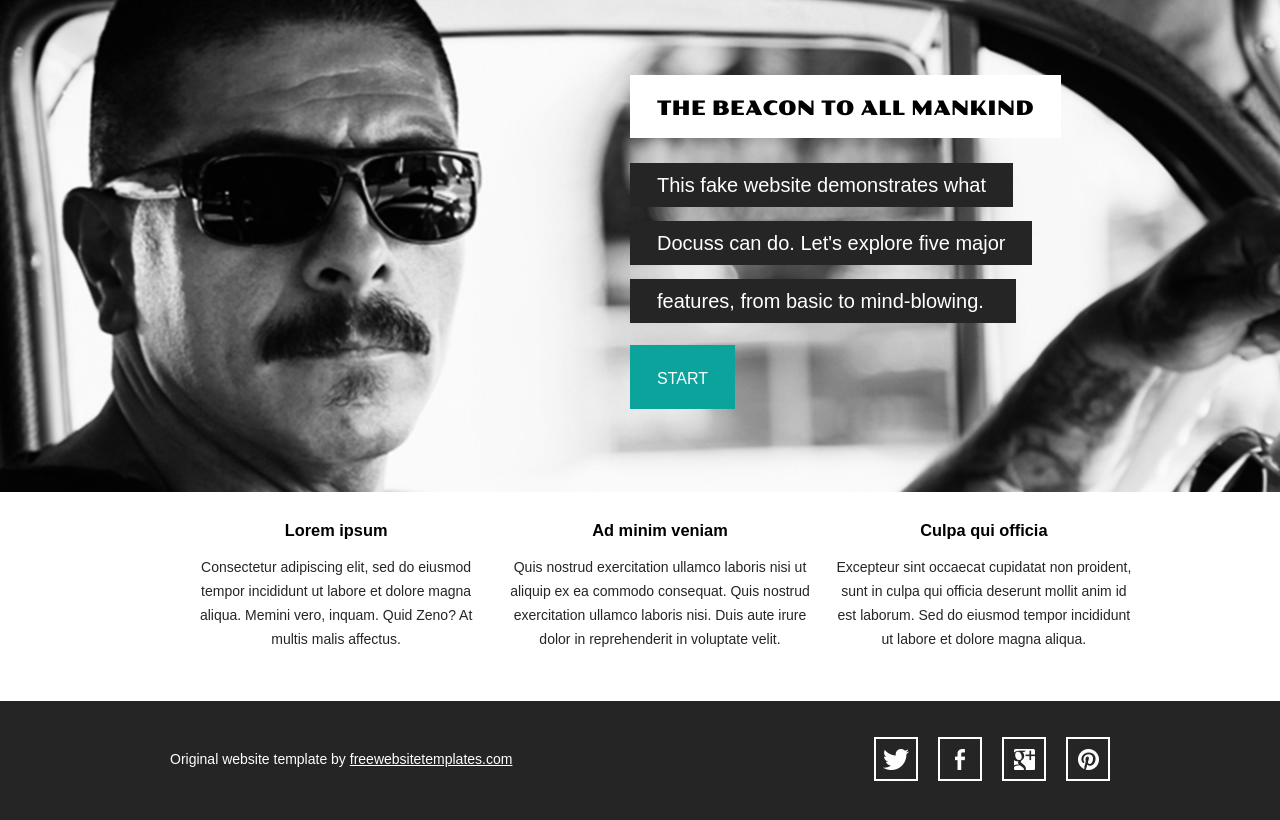
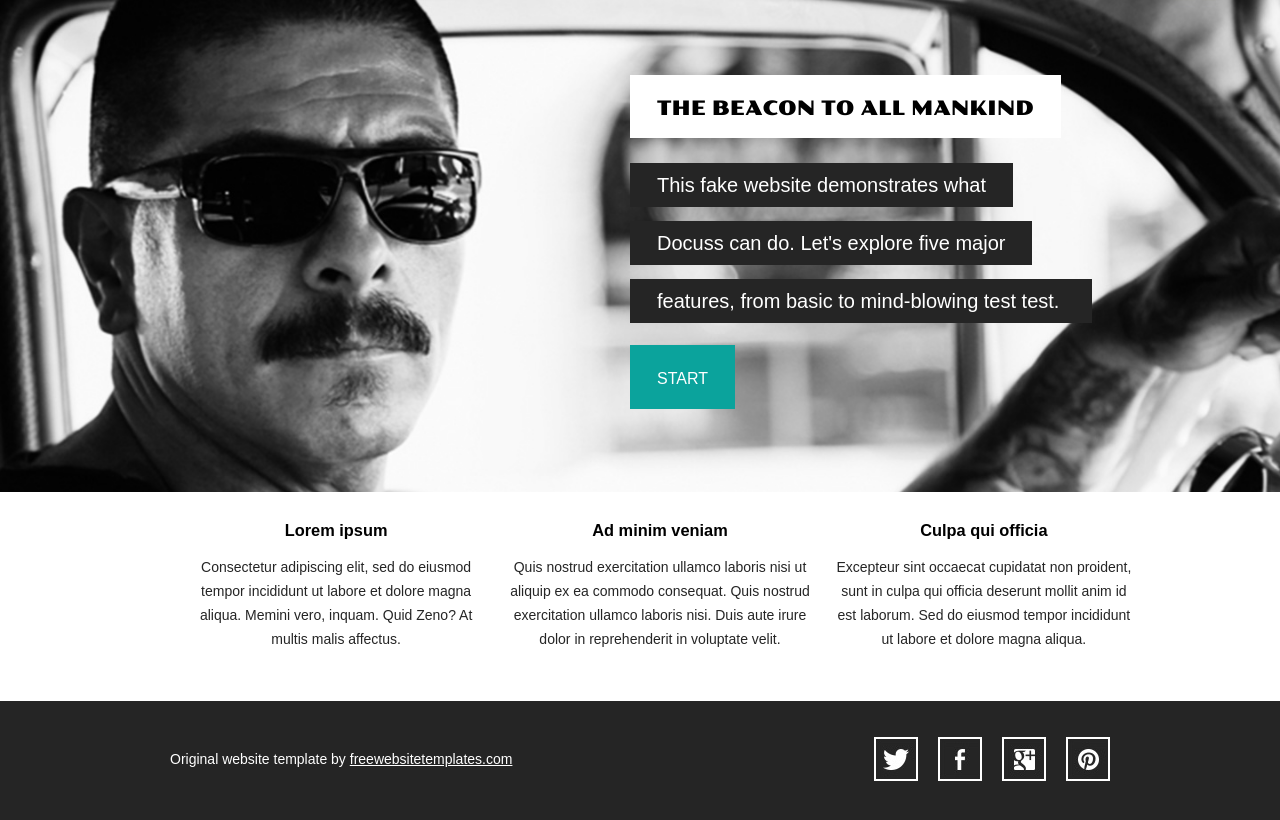
Before and after one commit to richardkaplan/dcs-client, a website: page demos/mustacchio/index.html in a window 1280 px wide. Drawn offline with Linux system fonts and the light colour scheme.

Commit message:
Update index.html

```diff
--- a/demos/mustacchio/index.html
+++ b/demos/mustacchio/index.html
@@ -46,7 +46,7 @@
           <h2>the beacon to all mankind</h2>
           <span>This fake website demonstrates what</span>
           <span>Docuss can do. Let's explore five major</span>
-          <span>features, from basic to mind-blowing.&nbsp;</span>
+          <span>features, from basic to mind-blowing test test.&nbsp;</span>
           <a href="mission.html" class="more">start</a>
         </div>
       </div>
```
